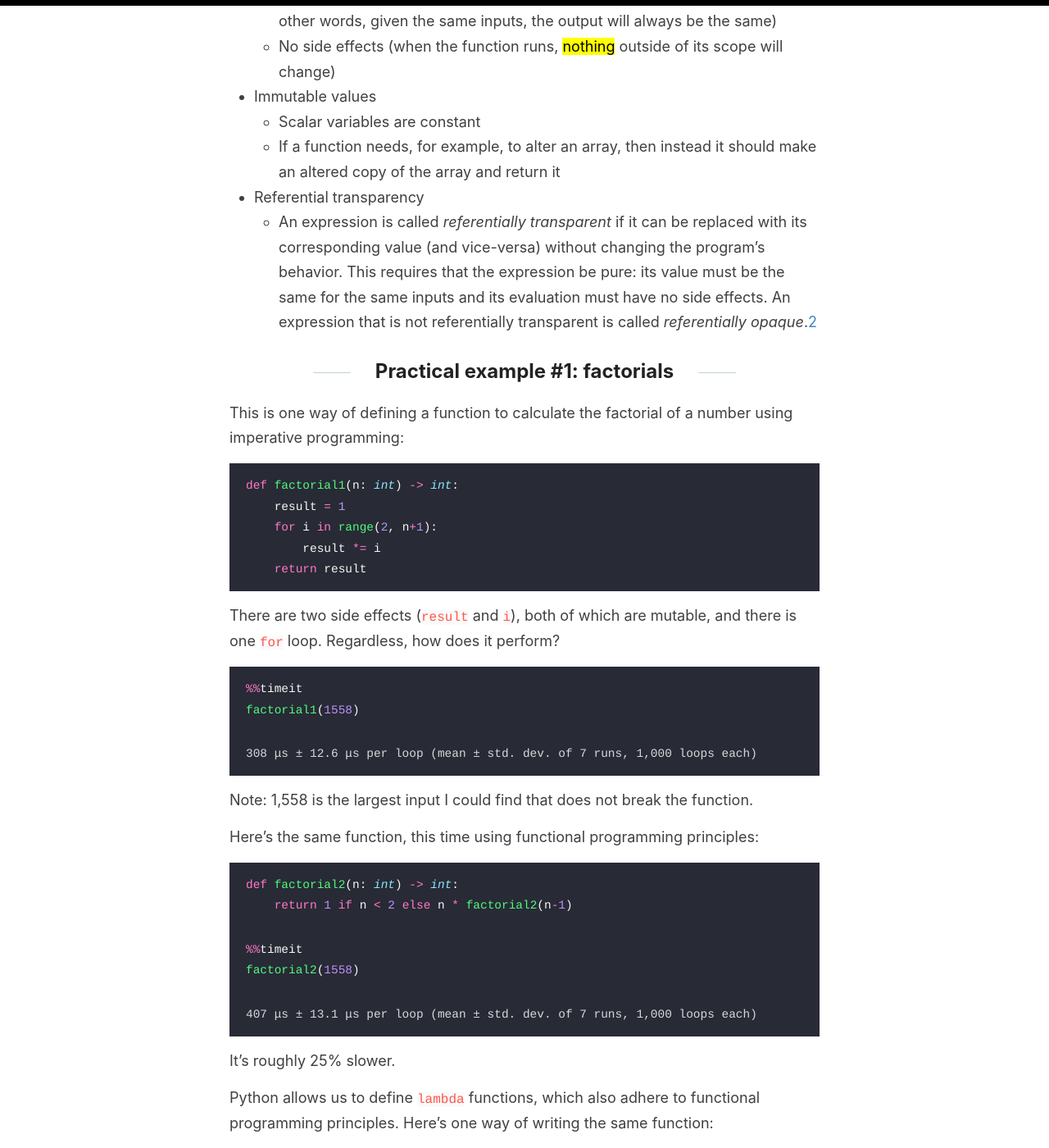
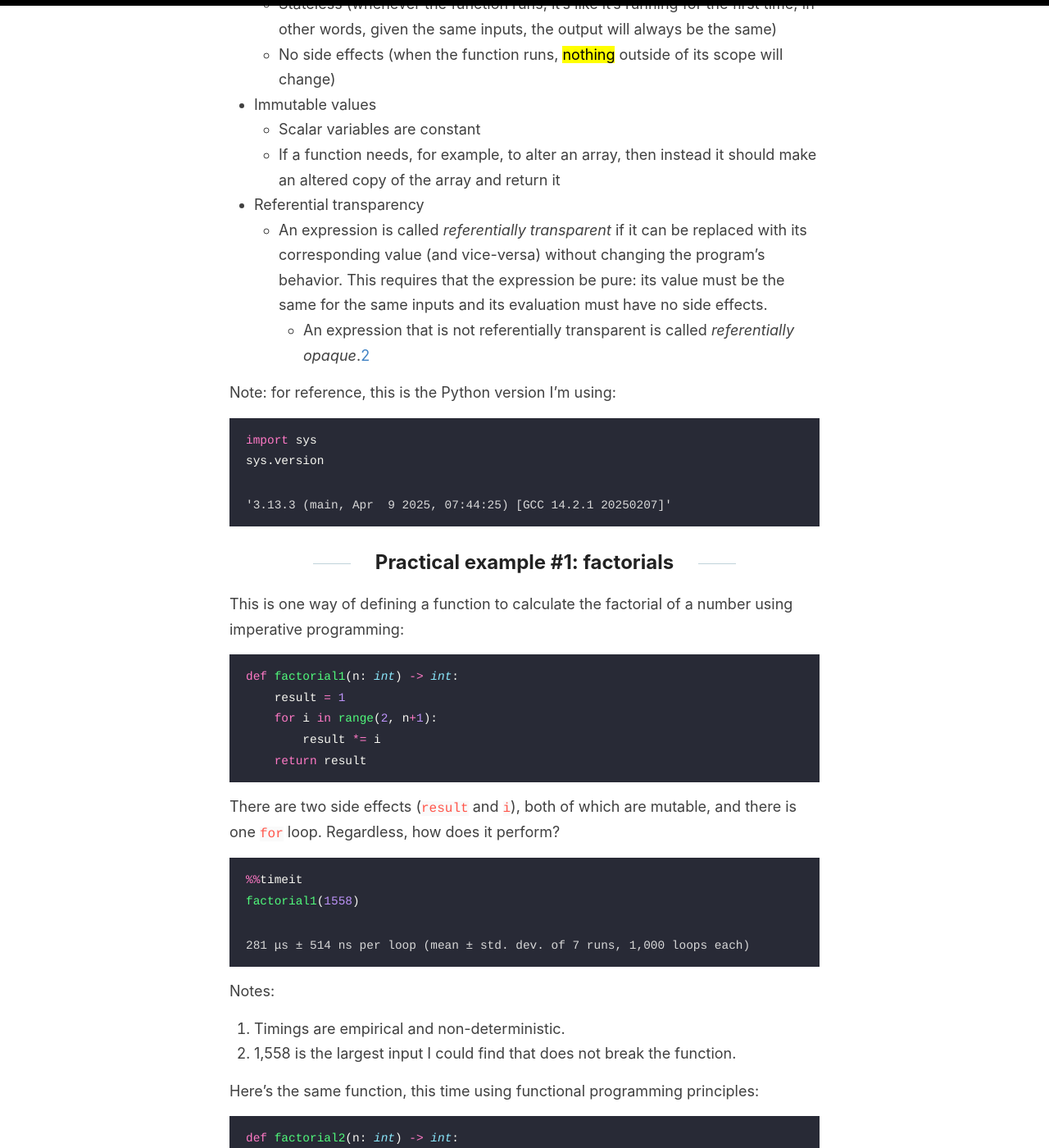
Before and after one commit to taflaj/taflaj.github.io, a Jekyll site: the page built from _posts/2024-05-15-functional-programming.md, in a window 1280 px wide and 1400 px high, scrolled down 2136 px. Shown: the whole window at 82% size. Built offline with Jekyll 4.4.1, drawn with Linux system fonts in a browser that asks for light colours; some of the changed text lies outside the part shown.

Commit message:
Spell check.

````diff
--- a/_posts/2024-05-15-functional-programming.md
+++ b/_posts/2024-05-15-functional-programming.md
@@ -47,9 +47,25 @@ FP (for short) is one example of declarative programming. These are a few princi
   - Scalar variables are constant
   - If a function needs, for example, to alter an array, then instead it should make an altered copy of the array and return it
 - Referential transparency
-  - An expression is called *referentially transparent* if it can be replaced with its corresponding value (and vice-versa) without changing the program's behavior. This requires that the expression be pure: its value must be the same for the same inputs and its evaluation must have no side effects. An expression that is not referentially transparent is called *referentially opaque*.[^2]
+  - An expression is called *referentially transparent* if it can be replaced with its corresponding value (and vice-versa) without changing the program's behavior. This requires that the expression be pure: its value must be the same for the same inputs and its evaluation must have no side effects.
+    - An expression that is not referentially transparent is called *referentially opaque*.[^2]
 
-[^2]: Source: [Wikipedia: Referential transparency](https://en.wikipedia.org/wiki/Referential_transparency)
+[^2]: Source: [Wikipedia: Referential transparency](https://en.wikipedia.org/wiki/Referential_transparency
+
+Note: for reference, this is the Python version I'm using:
+
+
+```python
+import sys
+sys.version
+```
+
+
+
+
+    '3.13.3 (main, Apr  9 2025, 07:44:25) [GCC 14.2.1 20250207]'
+
+
 
 ## Practical example \#1: factorials
 
@@ -72,10 +88,12 @@ There are two side effects (`result` and `i`), both of which are mutable, and th
 factorial1(1558)
 ```
 
-    308 μs ± 12.6 μs per loop (mean ± std. dev. of 7 runs, 1,000 loops each)
+    281 μs ± 514 ns per loop (mean ± std. dev. of 7 runs, 1,000 loops each)
 
 
-Note: 1,558 is the largest input I could find that does not break the function.
+Notes:
+1. Timings are empirical and non-deterministic.
+2. 1,558 is the largest input I could find that does not break the function.
 
 Here's the same function, this time using functional programming principles:
 
@@ -91,10 +109,10 @@ def factorial2(n: int) -> int:
 factorial2(1558)
 ```
 
-    407 μs ± 13.1 μs per loop (mean ± std. dev. of 7 runs, 1,000 loops each)
+    375 μs ± 772 ns per loop (mean ± std. dev. of 7 runs, 1,000 loops each)
 
 
-It's roughly 25% slower.
+It's more than 25% slower.
 
 Python allows us to define `lambda` functions, which also adhere to functional programming principles. Here's one way of writing the same function:
 
@@ -109,10 +127,10 @@ factorial3 = lambda n: 1 if n < 2 else n * factorial3(n-1)
 factorial3(1558)
 ```
 
-    403 μs ± 14.7 μs per loop (mean ± std. dev. of 7 runs, 1,000 loops each)
+    375 μs ± 873 ns per loop (mean ± std. dev. of 7 runs, 1,000 loops each)
 
 
-It's almost as fast as the previous example, and again much slower than using imperative programming. Also, we're not measuring resource usage here, although we do know that recursion does consume memory.
+It's similar to the previous example, and again much slower than using imperative programming. Also, we're not measuring resource usage here, although it's known that recursion does consume memory.
 
 ## Practical example \#2: the Fibonacci sequence
 
@@ -135,10 +153,10 @@ Likewise, there are three side effects (`a`, `b`, and `i`), all of which mutable
 fibonacci1(20577)
 ```
 
-    3.67 ms ± 147 μs per loop (mean ± std. dev. of 7 runs, 100 loops each)
+    3.38 ms ± 10 μs per loop (mean ± std. dev. of 7 runs, 100 loops each)
 
 
-Once again, 20,577 is that largest input I could find that does not break the function.
+Once again, 20,577 is the largest input I could find that does not break the function.
 
 Let's try a purely functional approach to the Fibonacci sequence.
 
@@ -155,7 +173,7 @@ It becomes unbearably slow, as can be seen here (I tried a smaller number just t
 fibonacci3(30)
 ```
 
-    78.9 ms ± 1.55 ms per loop (mean ± std. dev. of 7 runs, 10 loops each)
+    64.9 ms ± 147 μs per loop (mean ± std. dev. of 7 runs, 10 loops each)
 
 
 For the sake of comparison, here's the timing when using the purely imperative approach.
@@ -179,7 +199,7 @@ In comes dynamic programming. One of its principles is to break down a problem i
 
 [^3]: Source: [GeeksforGeeks: Dynamic Programming](https://www.geeksforgeeks.org/dynamic-programming/#)
 
-Here's one implementation:
+Here's one quick and dirty implementation:
 
 
 ```python
@@ -211,12 +231,12 @@ For the sake of comparison, once again I present you the timing when using the p
 fibonacci1(1000)
 ```
 
-    35.4 μs ± 1.34 μs per loop (mean ± std. dev. of 7 runs, 10,000 loops each)
+    31.5 μs ± 422 ns per loop (mean ± std. dev. of 7 runs, 10,000 loops each)
 
 
-The numbers speak for themselves: the dynamic programming examples runs in a fraction of the time used by other paradigms. This is because, most of the time, the function is just returning the value that had been previously calculated.
+The numbers speak for themselves: the dynamic programming example runs in a fraction of the time used by other paradigms. This is because, most of the time, the function is just returning the value that had been previously calculated.
 
-In case you were wondering, the cache is, indeed, preserved between runs.
+In case you were wondering, the cache is, indeed, preserved between runs, therefore constituting a side effect.
 
 
 ```python
@@ -253,7 +273,7 @@ def fibonacci2a(n : int) -> int:
 fibonacci2a(1000)
 ```
 
-    38.7 ns ± 1.05 ns per loop (mean ± std. dev. of 7 runs, 10,000,000 loops each)
+    34.6 ns ± 0.0506 ns per loop (mean ± std. dev. of 7 runs, 10,000,000 loops each)
 
 
 Another possibility is to use `functools.cache`. The difference is that `cache` doesn't enforce a limit whilst `lru_cache` does.
@@ -273,10 +293,10 @@ def fibonacci2b(n : int) -> int:
 fibonacci2b(1000)
 ```
 
-    37.6 ns ± 0.98 ns per loop (mean ± std. dev. of 7 runs, 10,000,000 loops each)
+    35 ns ± 0.0798 ns per loop (mean ± std. dev. of 7 runs, 10,000,000 loops each)
 
 
-The other difference is that `cache` could be faster than `lru_cache` because, among other reasons, it doesn't have to manage limits. Care must be taken, though, because resource consumption could increase significantly over time <mark>and it would be very hard to pinpoint the root cause</mark>.
+The other difference is that `cache` could be faster than `lru_cache` because, among other reasons, it doesn't manage limits. Care must be taken, though, because resource consumption could increase significantly over time <mark>and it would be very hard to pinpoint the root cause</mark>.
 
 By the way, did you notice that the examples using `cache` and `lru_cache` ran faster than my previous code caching intermediate results internally (fibonacci4)?
 
@@ -535,5 +555,6 @@ There are, nonetheless, multiparadigm programming languages. You'll have the opt
 2. 2025-03-16: New hardware.
 3. 2025-03-17: Problems with functional programming.
 4. 2025-03-18: Correcting my own mistakes.
+5. 2025-04-28: Spell check.
 
 ---
````
Also changed, not shown: other parts of _posts/2024-05-15-functional-programming.md (+7 -5 lines), 1 other file.
